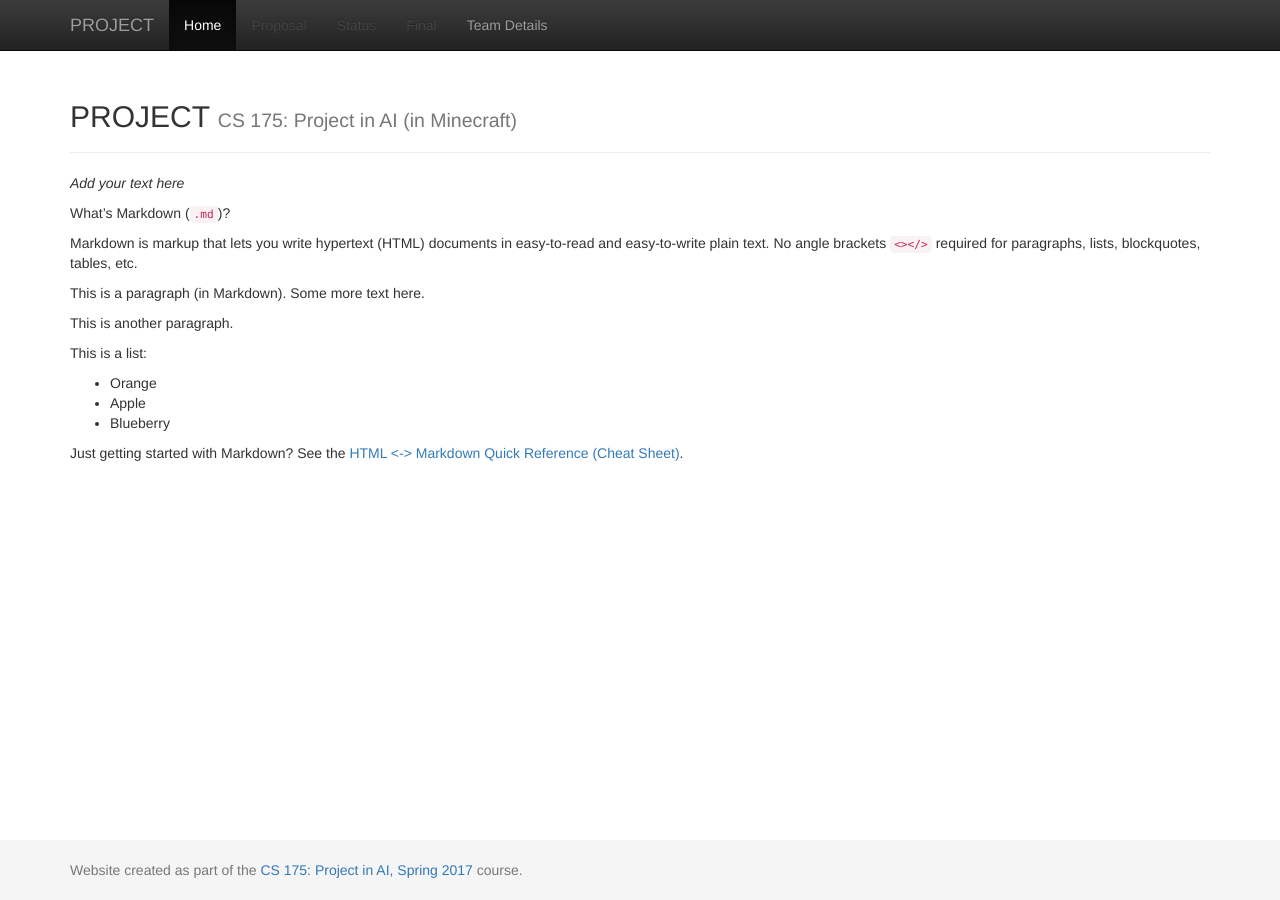
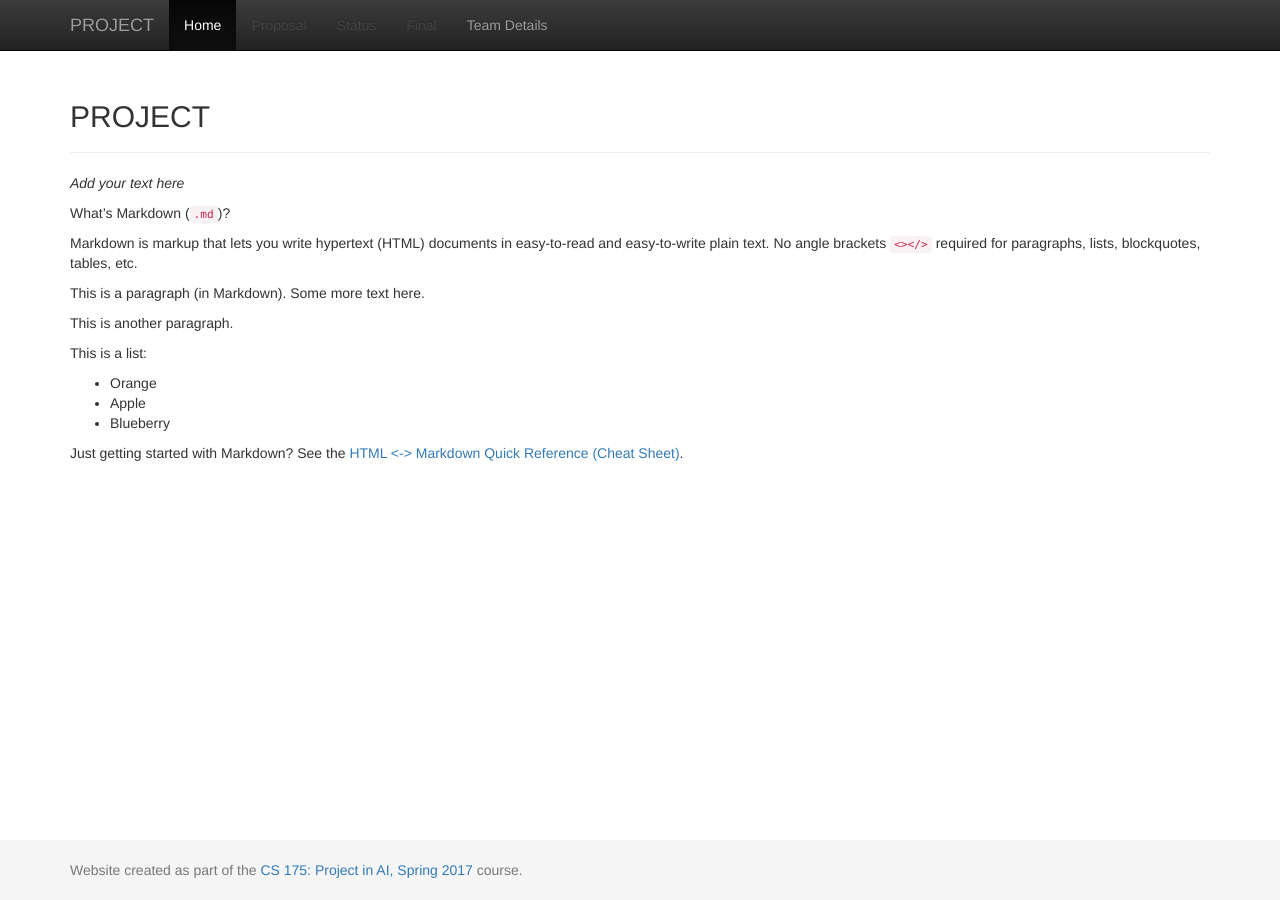
Before and after one commit to xiaochy2/DYTmovie, a Jekyll site: the page built from docs/index.md, in a window 1280 px wide. Built offline with Jekyll 4.4.1, drawn with Linux system fonts in a browser that asks for light colours; some of the changed lines change nothing that is shown.

Commit message:
Update _config.yml

```diff
--- a/docs/_config.yml
+++ b/docs/_config.yml
@@ -2,7 +2,7 @@
 # site.title
 
 title:    'PROJECT'
-subtitle: 'CS 175: Project in AI (in Minecraft)'
+#subtitle: 'CS 175: Project in AI (in Minecraft)'
 
 
 #########################
```
